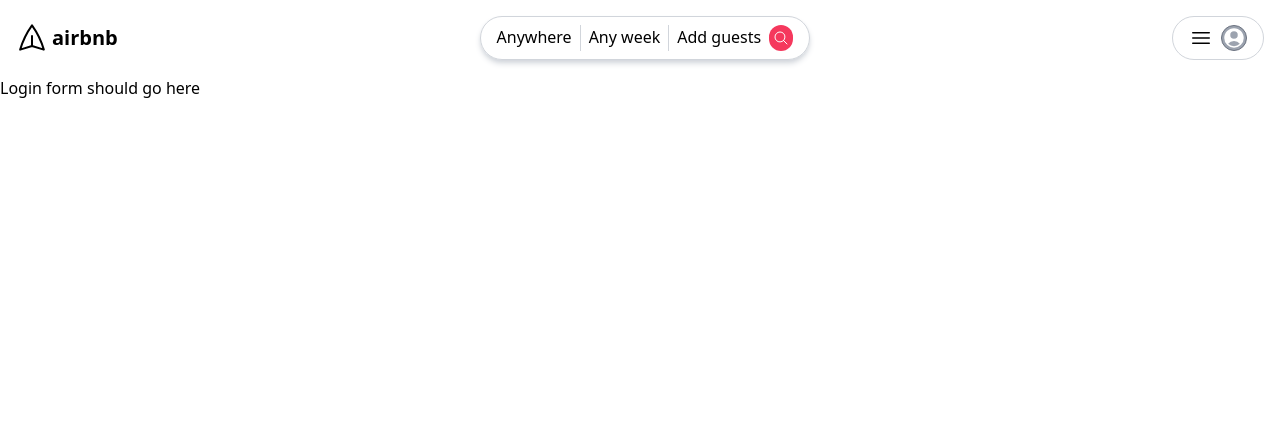
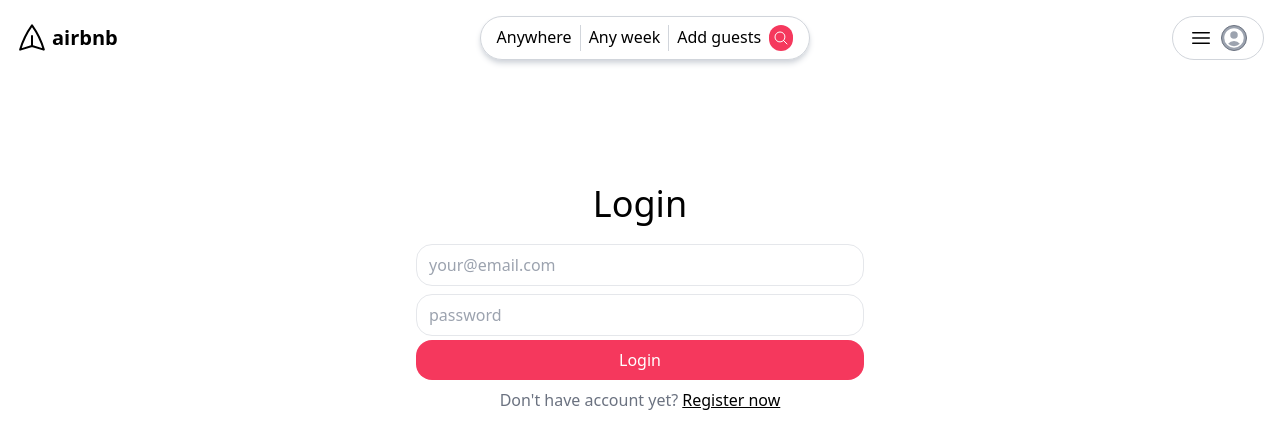
Before and after one commit to Ukokpala/AirbnbCloneoriginal, a React (Vite) app in the folder client/: page /login in a window 1280 px wide. Shown: the top 448 px of the page. Built offline with nearby package versions, Linux system fonts and the light colour scheme; the HTML template or start-up script is replaced by a standard one.

Commit message:
complete login page

```diff
--- a/client/src/Header.jsx
+++ b/client/src/Header.jsx
@@ -2,7 +2,7 @@
 
 export default function Header() {
   return(
-    <header className="p-4 flex justify-between">
+    <header className="flex justify-between">
     <a href="" className="flex items-center gap-1">
     <svg xmlns="http://www.w3.org/2000/svg" fill="none" viewBox="0 0 24 24" strokeWidth={1.5} stroke="currentColor" className="w-8 h-8 -rotate-90">
       <path strokeLinecap="round" strokeLinejoin="round" d="M6 12L3.269 3.126A59.768 59.768 0 0121.485 12 59.77 59.77 0 013.27 20.876L5.999 12zm0 0h7.5" />
--- a/client/src/Layout.jsx
+++ b/client/src/Layout.jsx
@@ -3,7 +3,7 @@
 
 export default function Layout() {
   return (
-    <div>
+    <div className="p-4 flex flex-col min-h-screen">
     <Header />
     <Outlet />
     </div>
--- a/client/src/index.css
+++ b/client/src/index.css
@@ -1,3 +1,21 @@
 @tailwind base;
 @tailwind components;
 @tailwind utilities;
+
+
+input[type="text"],input[type="password"],
+input[type="email"],input[type="number"],
+input[type="tel"],
+textarea{
+    @apply w-full border my-1 py-2 px-3 rounded-2xl;
+}
+textarea{
+    height: 140px;
+}
+button{
+    @apply bg-gray-300;
+}
+button.primary{
+    background-color: #F5385D;
+    @apply bg-primary p-2 w-full text-white rounded-2xl;
+}
--- a/client/src/pages/LoginPage.jsx
+++ b/client/src/pages/LoginPage.jsx
@@ -1,4 +1,21 @@
+import { Link } from "react-router-dom";
+
 export default function LoginPage(){
 
-  return 'Login form should go here'
+  return (
+    <div className="mt-4 grow flex items-center justify-around">
+      <div className="mb-64">
+      <h1 className="text-4xl text-center mb-4">Login</h1>
+      <form className="max-w-md mx-auto">
+        <input type="email" placeholder='your@email.com' />
+        <input type="password"  placeholder="password" />
+        <button className="primary">Login</button>
+        <div className="text-center py-2 text-gray-500">
+          Don't have account yet? <Link className="underline text-black" to={'/register'}>Register now</Link>
+        </div>
+      </form>
+      </div>
+
+    </div>
+  );
 }
```
